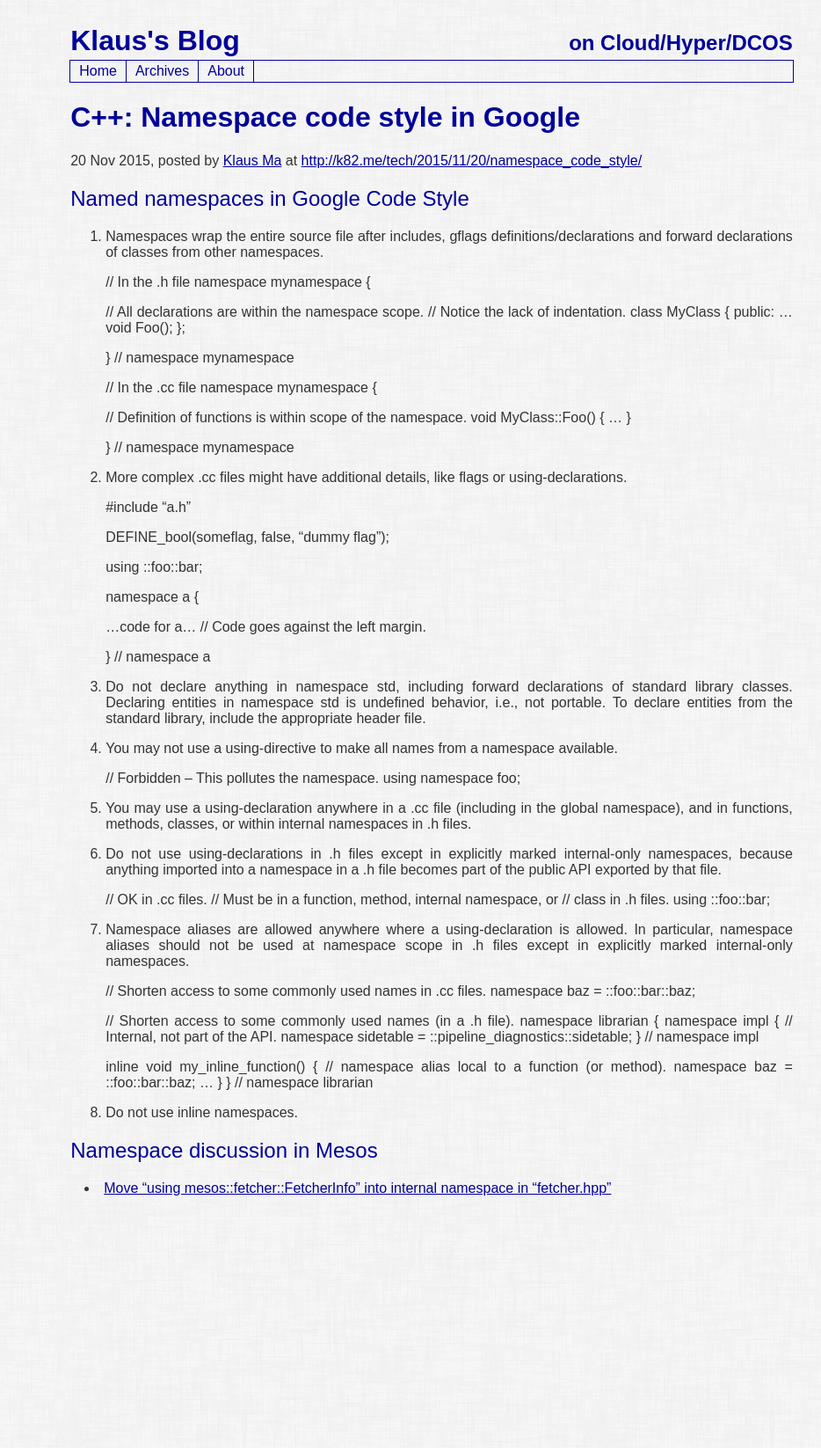
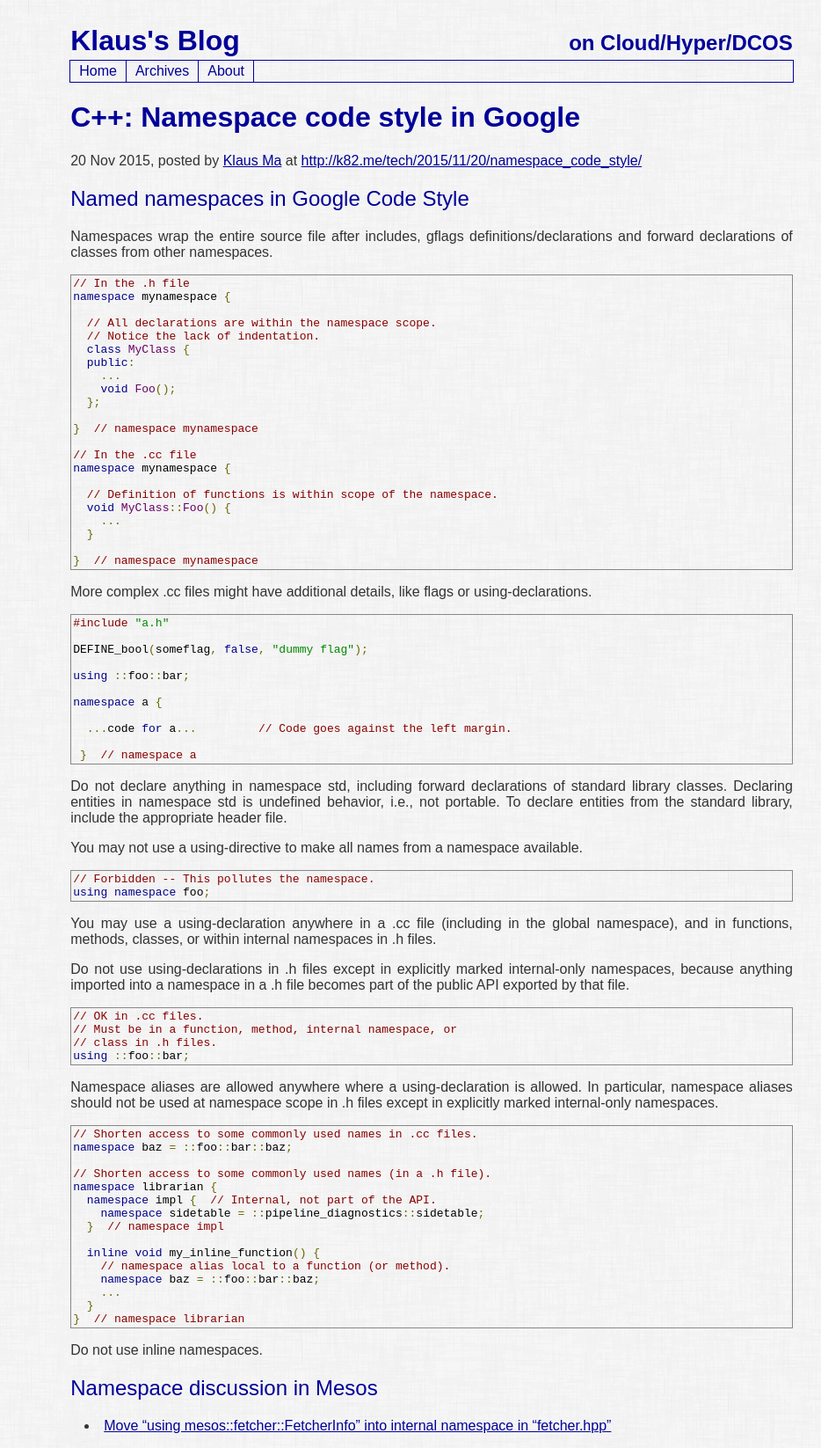
Before and after one commit to k82cn/k82cn.github.io, a Jekyll site: the page built from _posts/2015-11-20-namespace_code_style.md, in a window 1280 px wide. Shown: the whole page at 88% size, without its empty margins (149-1083 px from the left). Built offline with Jekyll 4.4.1, drawn with Linux system fonts in a browser that asks for light colours; comment, search, counter and statistics services are not loaded; before the commit the page ends 1376 px from its top, so only the background shows below that; part of the change alters nothing that is shown.

```diff
--- a/_posts/2015-11-20-namespace_code_style.md
+++ b/_posts/2015-11-20-namespace_code_style.md
@@ -6,7 +6,7 @@ categories: tech
 
 ## Named namespaces in Google Code Style
 
-1. Namespaces wrap the entire source file after includes, gflags definitions/declarations and forward declarations of classes from other namespaces.
+Namespaces wrap the entire source file after includes, gflags definitions/declarations and forward declarations of classes from other namespaces.
 
     // In the .h file
     namespace mynamespace {
@@ -32,7 +32,7 @@ categories: tech
     }  // namespace mynamespace
 
 
-1. More complex .cc files might have additional details, like flags or using-declarations.
+More complex .cc files might have additional details, like flags or using-declarations.
 
 
     #include "a.h"
@@ -48,23 +48,23 @@ categories: tech
      }  // namespace a
 
 
-1. Do not declare anything in namespace std, including forward declarations of standard library classes. Declaring entities in namespace std is undefined behavior, i.e., not portable. To declare entities from the standard library, include the appropriate header file.
+Do not declare anything in namespace std, including forward declarations of standard library classes. Declaring entities in namespace std is undefined behavior, i.e., not portable. To declare entities from the standard library, include the appropriate header file.
 
-1. You may not use a using-directive to make all names from a namespace available.
+You may not use a using-directive to make all names from a namespace available.
 
     // Forbidden -- This pollutes the namespace.
     using namespace foo;
 
-1. You may use a using-declaration anywhere in a .cc file (including in the global namespace), and in functions, methods, classes, or within internal namespaces in .h files.
+You may use a using-declaration anywhere in a .cc file (including in the global namespace), and in functions, methods, classes, or within internal namespaces in .h files.
 
-1. Do not use using-declarations in .h files except in explicitly marked internal-only namespaces, because anything imported into a namespace in a .h file becomes part of the public API exported by that file.
+Do not use using-declarations in .h files except in explicitly marked internal-only namespaces, because anything imported into a namespace in a .h file becomes part of the public API exported by that file.
 
     // OK in .cc files.
     // Must be in a function, method, internal namespace, or
     // class in .h files.
     using ::foo::bar;
 
-1. Namespace aliases are allowed anywhere where a using-declaration is allowed. In particular, namespace aliases should not be used at namespace scope in .h files except in explicitly marked internal-only namespaces.
+Namespace aliases are allowed anywhere where a using-declaration is allowed. In particular, namespace aliases should not be used at namespace scope in .h files except in explicitly marked internal-only namespaces.
 
 
     // Shorten access to some commonly used names in .cc files.
@@ -84,7 +84,7 @@ categories: tech
     }  // namespace librarian
 
 
-1. Do not use inline namespaces.
+Do not use inline namespaces.
 
 ## Namespace discussion in Mesos
 
```
